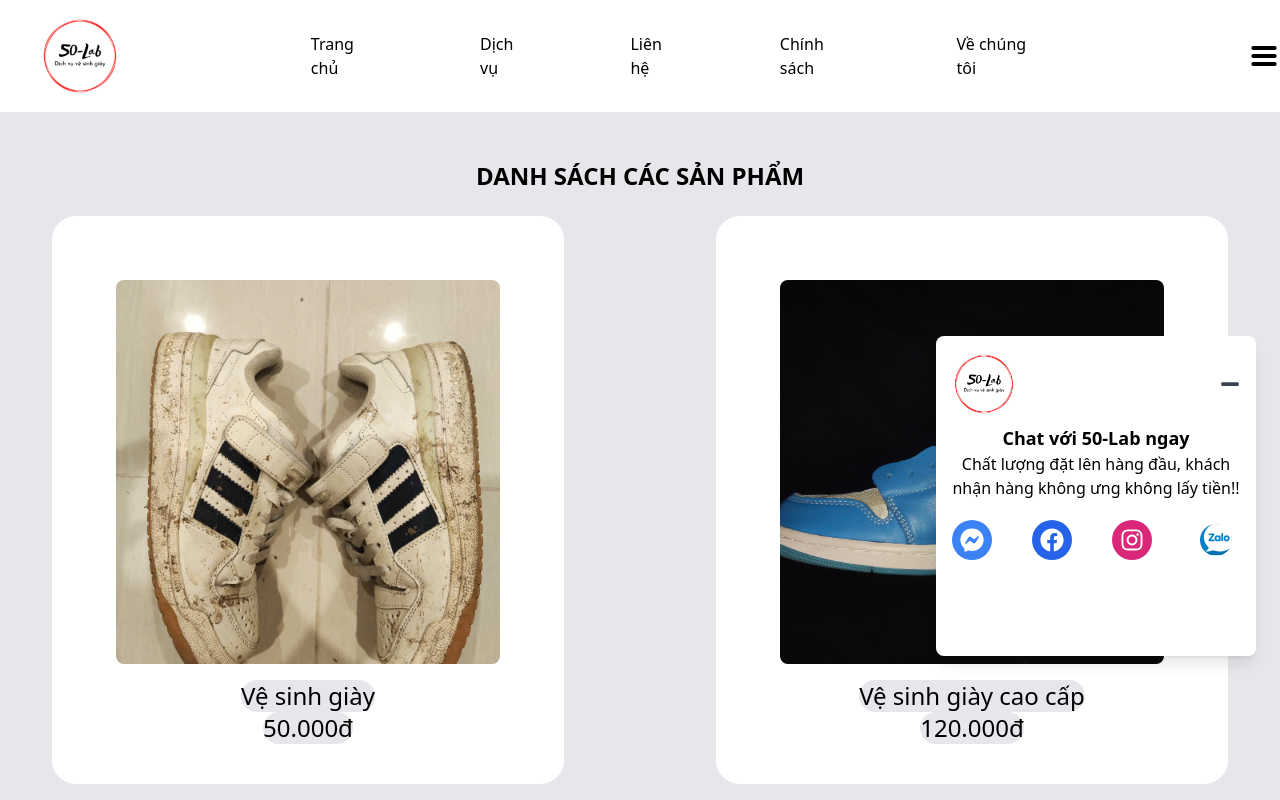
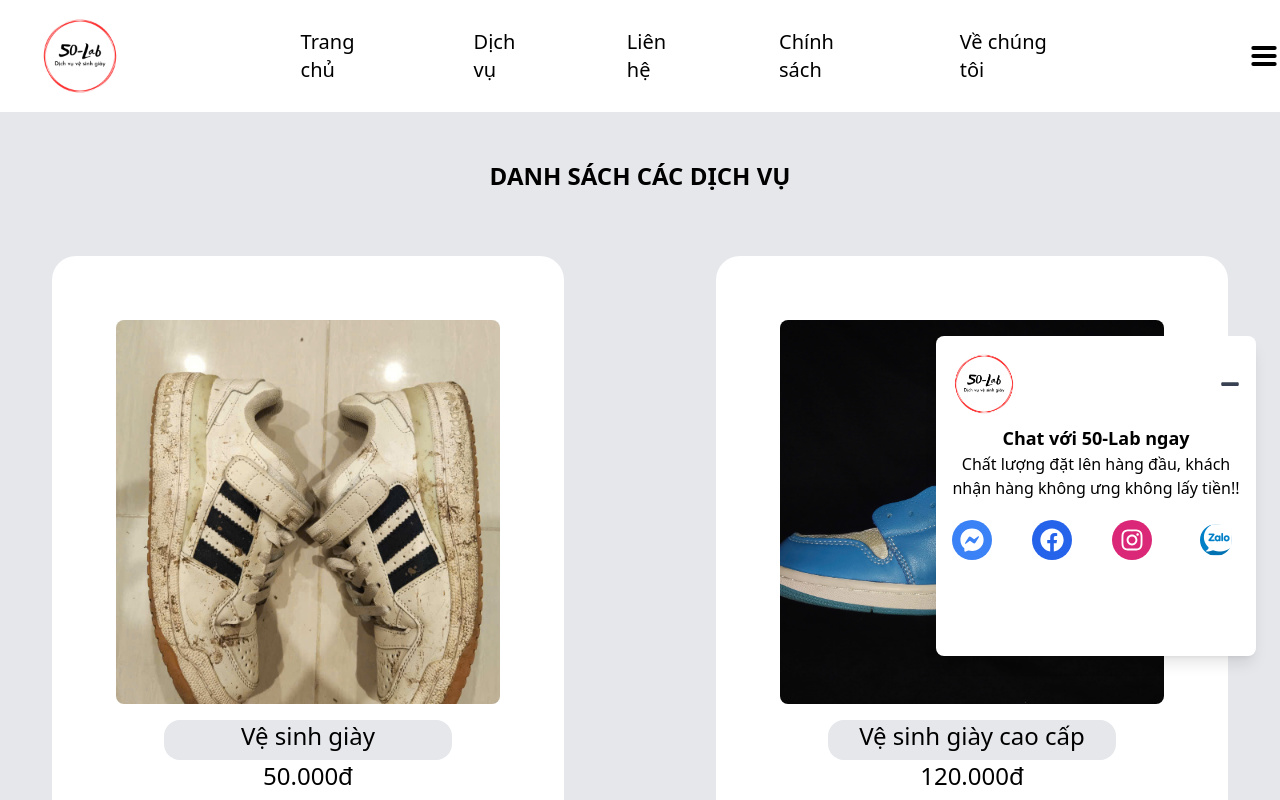
Before and after one commit to Marethy/50lab_cleaner, a React (Vite) app: page / in a window 1280 px wide. Shown: the top 800 px of the page. Built offline with nearby package versions, Linux system fonts and the light colour scheme.

Commit message:
dien update

```diff
--- a/src/components/Header.jsx
+++ b/src/components/Header.jsx
@@ -33,46 +33,46 @@ const HeaderMenu = () => {
       </div>
 
       <nav className="hidden lg:flex items-center justify-between">
-        <ul className="main-menu flex space-x-24 h-full ">
+        <ul className="main-menu flex  text-xl font-medium  space-x-24 h-full hover:text-gray-200 ">
           <Link
             to="/"
-            className="text-base font-medium hover:text-gray-900 text-primary"
+            className="  hover:text-gray-900 text-primary"
           >
             Trang chủ
           </Link>
           <Link
             to="/services"
-            className="text-base font-medium hover:text-gray-900 text-primary"
+            className="  hover:text-gray-900 text-primary"
           >
             Dịch vụ
           </Link>
 
           <Link
             to="/contact"
-            className="text-base font-medium text-third hover:text-gray-900"
+            className="  text-third hover:text-gray-900"
           >
             Liên hệ
           </Link>
           <Link
             to="/policy"
-            className="text-base font-medium text-third hover:text-gray-900"
+            className="  text-third hover:text-gray-900"
           >
             Chính sách
           </Link>
           <Link
             to="/about-us"
-            className="text-base font-medium text-third hover:text-gray-900"
+            className="  text-third hover:text-gray-900"
           >
             Về chúng tôi
           </Link>
         </ul>
       </nav>
 
-      <div className="flex  items-center justify-end mx-8">
+      <div className="flex  justify-end ">
         <button
           id="nav-toggle"
           type="button"
-          className="bg-white rounded-md p-2 pr-0  focus:outline-none "
+          className="bg-white rounded-  focus:outline-none "
           onClick={toggleMenu}
         >
           <span className="sr-only">Open menu</span>
--- a/src/components/ServiceCard.jsx
+++ b/src/components/ServiceCard.jsx
@@ -42,13 +42,13 @@ const Service = ({
           />
         </div>
         <div
-          className="text-2xl bg-gray-200 rounded-2xl cursor-pointer"
+          className="text-2xl bg-gray-200 rounded-2xl cursor-pointer w-3/4 h-10 text-center hover:bg-gray-400"
           onClick={() => navigate('/services')}
         >
           {title}
         </div>
         <div
-          className="text-2xl bg-gray-200 rounded-2xl cursor-pointer"
+          className="text-2xl  cursor-pointer"
           onClick={() => navigate('/services')}
          >{price}
         </div>
@@ -81,10 +81,10 @@ const ServiceCard = () => {
   return (
     <section
       id="services"
-      className="py-12 text-black bg-gray-200 min-h-screen"
+      className="py-12 text-black bg-gray-200 min-h-screen "
     >
-      <div className="flex justify-center text-center text-2xl font-bold mb-6 text-black">
-        DANH SÁCH CÁC SẢN PHẨM
+      <div className="flex justify-center text-center text-2xl font-bold mb-6 pb-10 text-black">
+        DANH SÁCH CÁC DỊCH VỤ
       </div>
 
       {/* Grid layout for services with 2 columns on larger screens */}
--- a/src/pages/PolicyPage.jsx
+++ b/src/pages/PolicyPage.jsx
@@ -8,7 +8,7 @@ const PolicyPage = () => {
       <div className="max-w-4xl mx-auto bg-white border text-black px-5 py-10 rounded-xl ">
 
         <section className="mb-6">
-          <h2 className="text-2xl font-semibold mb-4">Chính Sách Hoàn Trả</h2>
+          <h2 className="text-2xl font-semibold mb-4">Chính sách hoàn trả</h2>
           <p>
             Chúng tôi cam kết hoàn tiền nếu bạn không hài lòng với dịch vụ của
             chúng tôi trong vòng 2 ngày kể từ ngày nhận giày hoặc túi xách. Để yêu
@@ -17,7 +17,7 @@ const PolicyPage = () => {
         </section>
 
         <section className="mb-6">
-          <h2 className="text-2xl font-semibold mb-4">Chính Sách Bảo Hành</h2>
+          <h2 className="text-2xl font-semibold mb-4">Chính sách bảo hành</h2>
           <p>
             Chúng tôi bảo hành tất cả các dịch vụ trong vòng 14 ngày. Nếu có bất kỳ
             vấn đề nào liên quan đến dịch vụ đã sử dụng, vui lòng liên hệ với chúng tôi để được hỗ trợ kịp thời.
@@ -25,7 +25,7 @@ const PolicyPage = () => {
         </section>
 
         <section className="mb-6">
-          <h2 className="text-2xl font-semibold mb-4">Hình Thức Thanh Toán</h2>
+          <h2 className="text-2xl font-semibold mb-4">Hình thức thanh toán</h2>
           <p>Chúng tôi chấp nhận các hình thức thanh toán sau:</p>
           <ul className="list-disc pl-6">
             <li>Tiền mặt</li>
@@ -35,7 +35,7 @@ const PolicyPage = () => {
         </section>
 
         <section className="mb-6">
-          <h2 className="text-2xl font-semibold mb-4">Chính Sách Vận Chuyển</h2>
+          <h2 className="text-2xl font-semibold mb-4">Chính sách vận chuyển</h2>
           <p>
             50-Lab chỉ hoạt động trong khu vực Thành phố Hồ Chí Minh. Hiện tại, chúng tôi cung cấp dịch vụ vận chuyển miễn phí cho tất cả các đơn hàng trong khu vực Làng Đại học. Đối với các đơn hàng khác, phí vận chuyển đồng giá 30.000 VND (2 chiều).
           </p>
```
